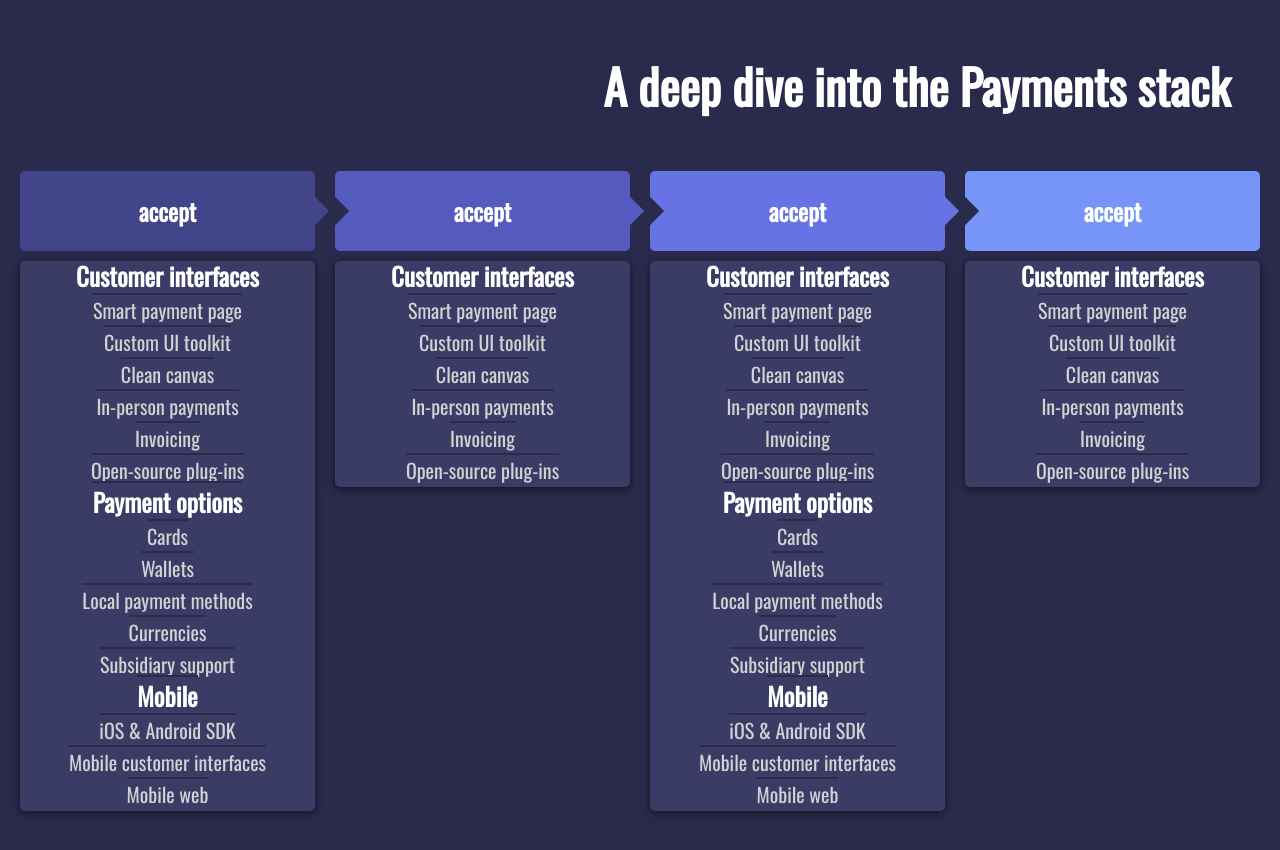
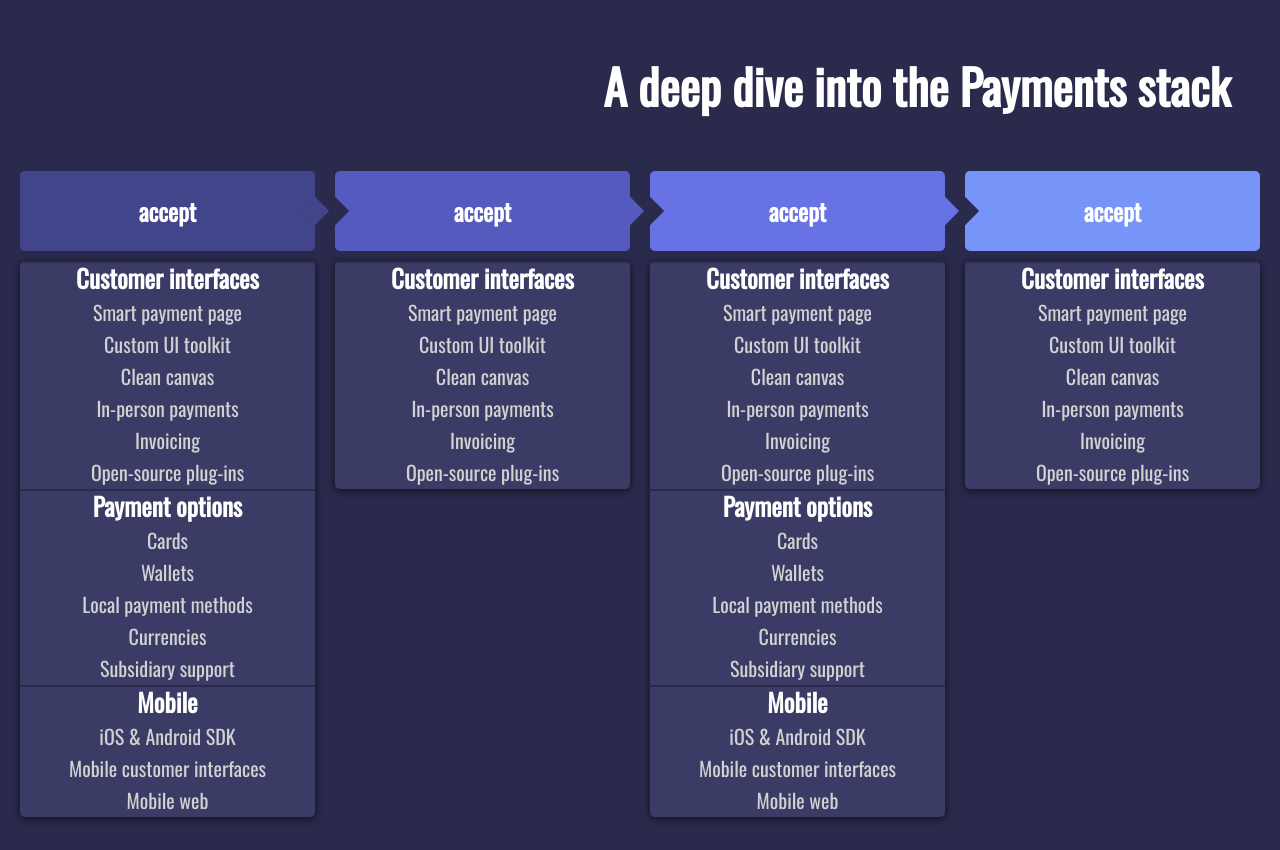
Before and after one commit to AbdelouahabMbarki/strip_payment, a plain HTML site: page index.html in a window 1280 px wide. Drawn offline with nearby package versions, Linux system fonts and the light colour scheme.

Commit message:
midifcation in css

```diff
--- a/style.css
+++ b/style.css
@@ -94,15 +94,16 @@ margin: 20px;
 }
 .sub-container .list-container a{
 
-border-top:2px solid #2A2A4D;
 font-size: 20px;
 
+}
+.sub-container .list-container .group-header {
+    border-top:2px solid #2A2A4D;
 }
 .sub-container .list-container .group-header a{
     color:white;
 font-weight: 800;
 font-size: 25px;
-
 }
 .sub-container .list-container  a:hover{
     color:white;
```
